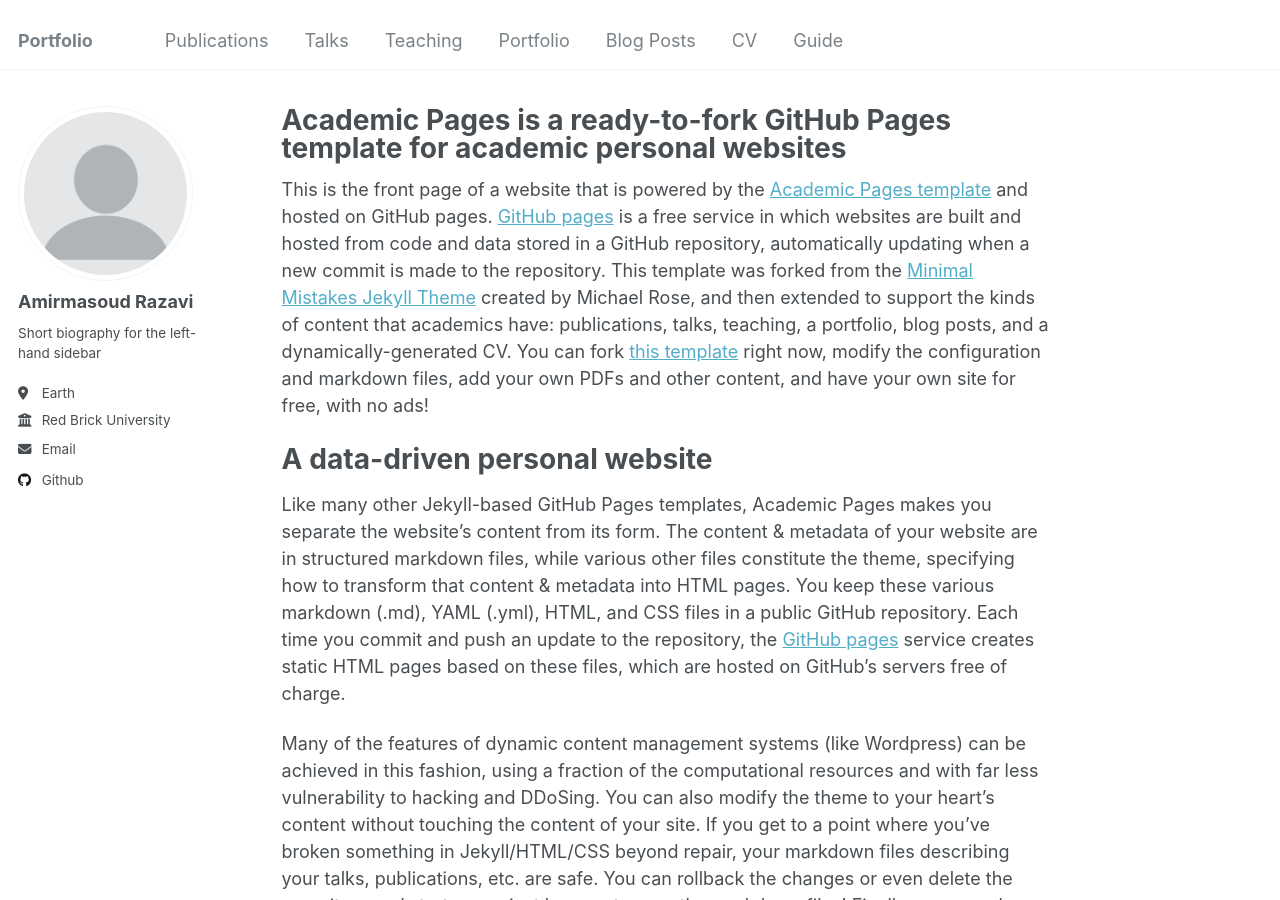
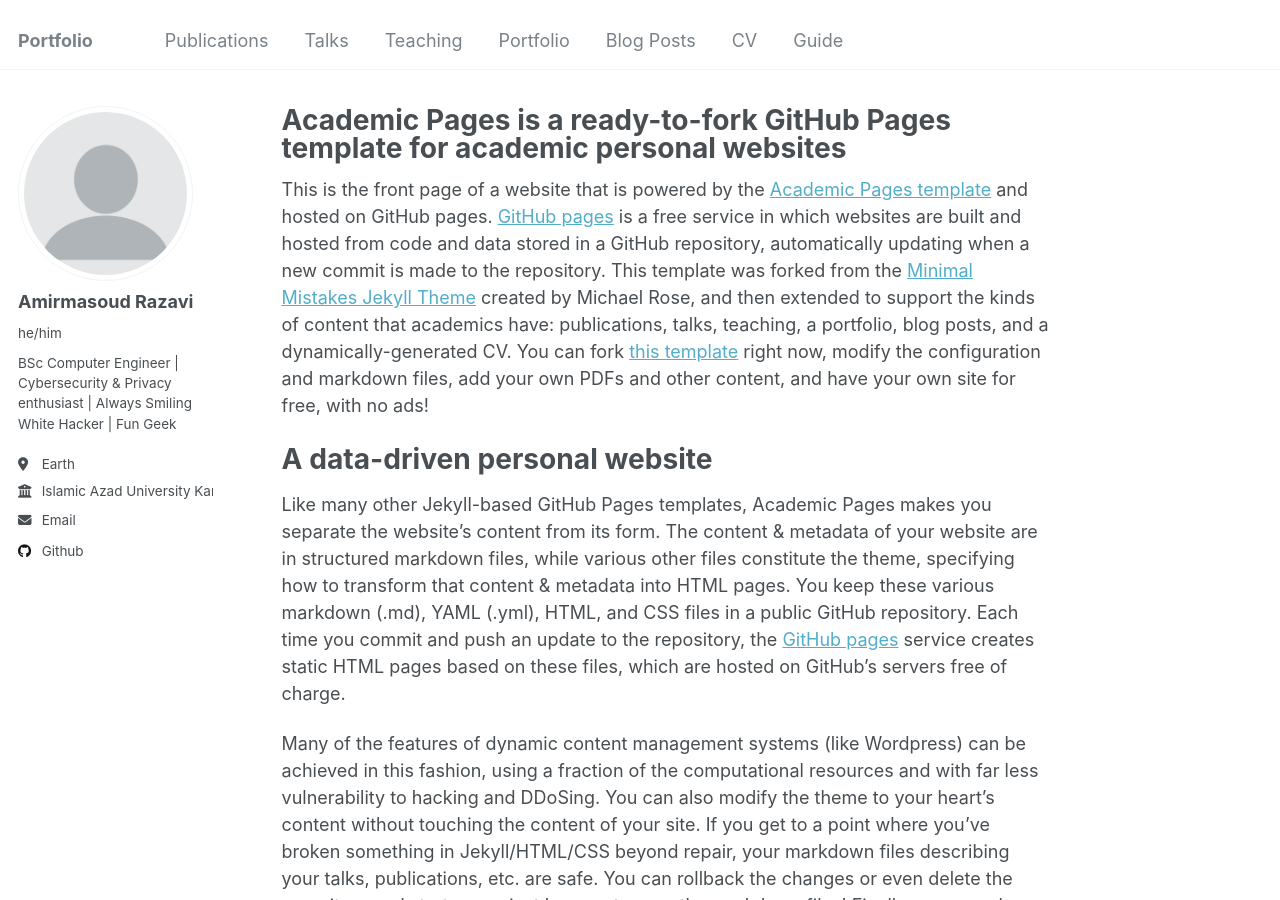
Before and after one commit to Amirmasoud-R/Portfolio, a Jekyll site: the page built from _pages/about.md, in a window 1280 px wide and 900 px high. Built offline with Jekyll 4.4.1, drawn with Linux system fonts in a browser that asks for light colours.

Commit message:
Update _config.yml

```diff
--- a/_config.yml
+++ b/_config.yml
@@ -23,10 +23,10 @@ author:
   # Biographic information
   avatar           : "profile.png"
   name             : "Amirmasoud Razavi"
-  pronouns         : # example: "she/her"
-  bio              : "Short biography for the left-hand sidebar"
+  pronouns         : "he/him"
+  bio              : "BSc Computer Engineer | Cybersecurity & Privacy enthusiast | Always Smiling White Hacker | Fun Geek"
   location         : "Earth"
-  employer         : "Red Brick University"
+  employer         : "Islamic Azad University Karaj Branch"
   uri              : # URL
   email            : "amirmasoud@tutanota.com"
 
```
